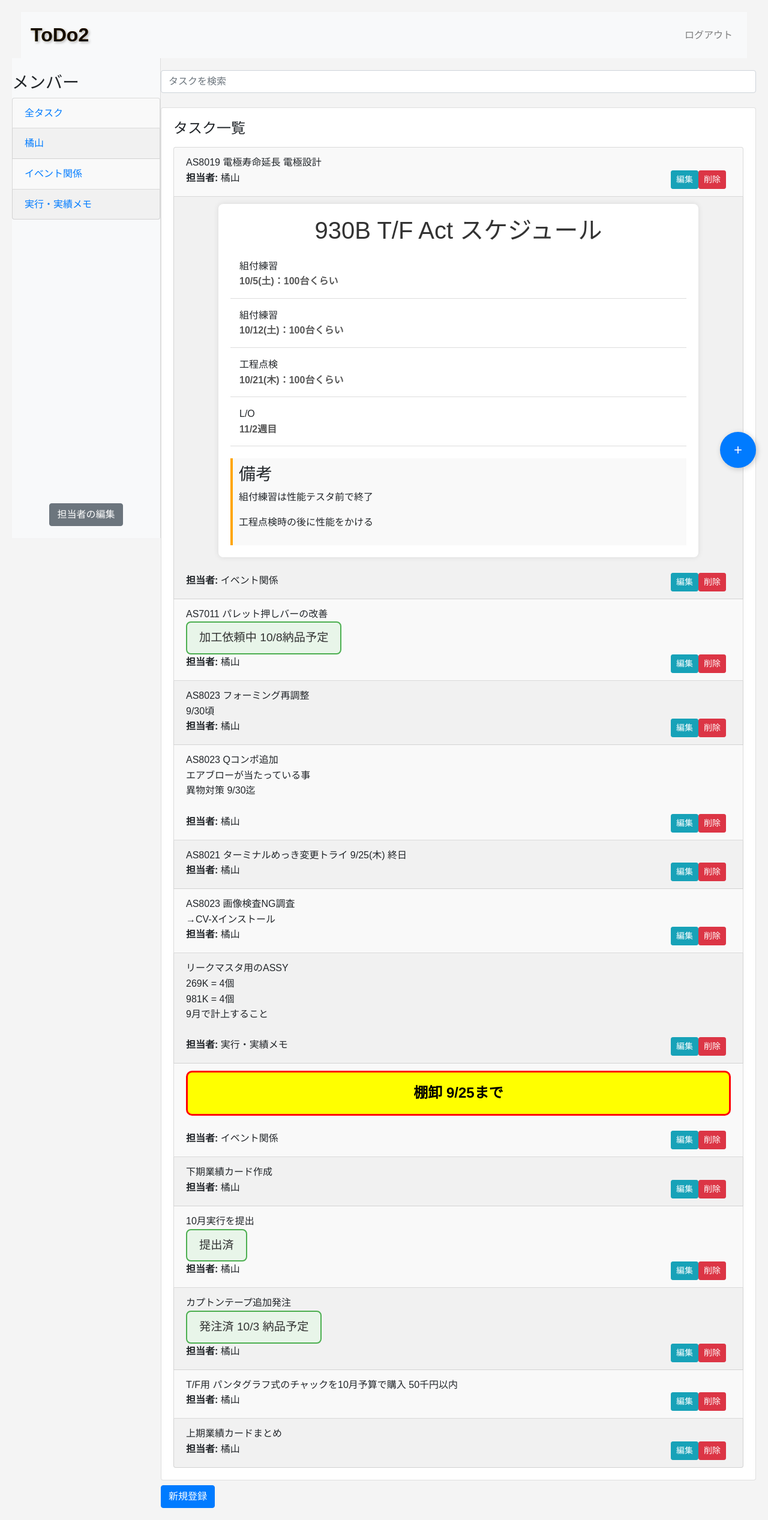
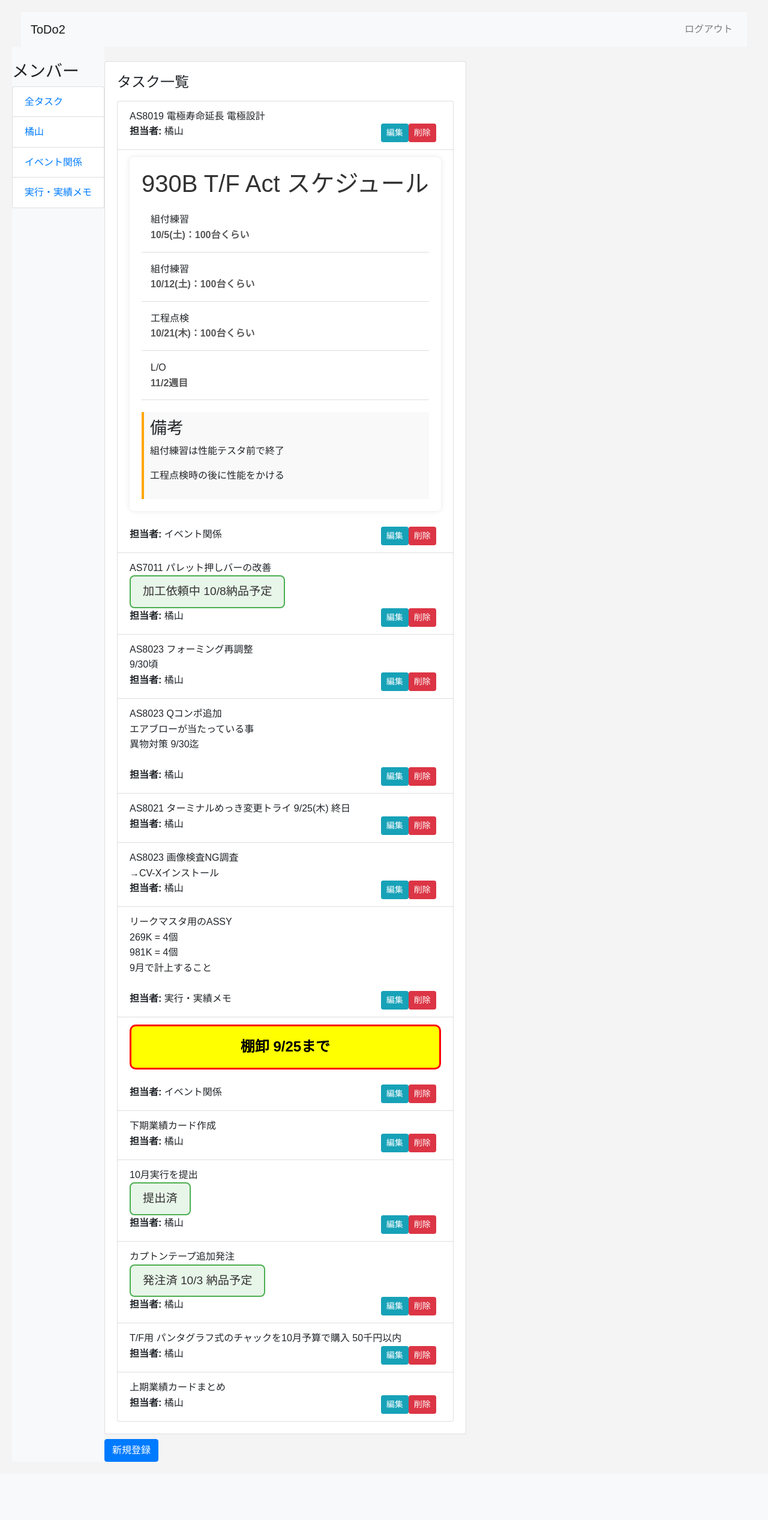
Before and after one commit to miatamikan/ToDo2, a Flask app: page / in a window 1280 px wide. Shown: the whole page at 60% size. After the commit the page ends 2437 px from the top, so only its background shows below. Run offline with Flask 3, Linux system fonts and the light colour scheme; the visitor is signed in with stand-in values (Sample User, id 1); data comes from the database, SQL or seed files in the repository; parts of the project's set-up code (start-up, migrations or seed data) failed here and were passed over; some libraries are stand-ins or nearby versions.

Commit message:
Update index.html

```diff
--- a/templates/index.html
+++ b/templates/index.html
@@ -4,84 +4,22 @@
     <meta charset="UTF-8">
     <title>ToDoリスト</title>
     <meta name="robots" content="noindex">
-    <!-- BootstrapとjQuery -->
     <link rel="stylesheet" href="https://stackpath.bootstrapcdn.com/bootstrap/4.5.0/css/bootstrap.min.css">
     <script src="https://code.jquery.com/jquery-3.6.0.min.js"></script>
-    <!-- Sortable.js -->
     <script src="{{ url_for('static', filename='js/Sortable.min.js') }}"></script>
-    <link href="https://fonts.googleapis.com/css2?family=Great+Vibes&display=swap" rel="stylesheet">
-    <style>
-        /* サイドバーとメインコンテンツの幅調整 */
-        .sidebar {
-            height: 100vh;
-            border-right: 1px solid #ddd;
-            width: 20%;
-            position: sticky;
-            top: 0;
-            float: left;
-        }
-        .main-content {
-            width: 80%;
-            float: left;
-            padding-top: 20px;
-        }
-        .sidebar-bottom-link {
-            position: absolute;
-            bottom: 20px;
-            width: 100%;
-            text-align: center;
-        }
-        /* タスク行の交互色付け */
-        .list-group-item:nth-child(odd) {
-            background-color: #f9f9f9;
-        }
-        .list-group-item:nth-child(even) {
-            background-color: #f1f1f1;
-        }
-        /* フローティングアクションボタン */
-        .floating-button {
-            position: fixed;
-            bottom: 20px;
-            right: 20px;
-            border-radius: 50%;
-            width: 60px;
-            height: 60px;
-            text-align: center;
-            font-size: 24px;
-            line-height: 60px;
-            background-color: #007bff;
-            color: white;
-            box-shadow: 2px 2px 10px rgba(0, 0, 0, 0.2);
-        }
-        /* フォントスタイル */
-        .navbar-brand {
-            font-family: 'Quicksand', sans-serif;
-            font-size: 2em;
-            font-weight: bold;
-            background: linear-gradient(45deg, #f4d03f, #e67e22);
-            -webkit-background-clip: text;
-            color: transparent;
-            text-shadow: 2px 2px 4px rgba(0, 0, 0, 0.3);
-        }
-    </style>
 </head>
 <body>
 <div class="container-fluid">
-    <!-- ヘッダー -->
     <nav class="navbar navbar-expand-lg navbar-light bg-light">
         <a class="navbar-brand" href="#">ToDo2</a>
-        <div class="collapse navbar-collapse">
-            <ul class="navbar-nav ml-auto">
-                <li class="nav-item">
-                    <a class="nav-link" href="/logout">ログアウト</a>
-                </li>
-            </ul>
-        </div>
+        <ul class="navbar-nav ml-auto">
+            <li class="nav-item">
+                <a class="nav-link" href="/logout">ログアウト</a>
+            </li>
+        </ul>
     </nav>
 
-    <!-- コンテンツ -->
     <div class="row">
-        <!-- サイドバー -->
         <div class="sidebar bg-light">
             <h3 class="mt-4">メンバー</h3>
             <ul id="person-list" class="list-group">
@@ -94,63 +32,28 @@
                 </li>
                 {% endfor %}
             </ul>
-            <div class="sidebar-bottom-link">
-                <a href="/edit_person" class="btn btn-secondary">担当者の編集</a>
-            </div>
         </div>
 
-        <!-- メインコンテンツ -->
         <div class="main-content">
-            <!-- 検索窓 -->
-            <label for="task-search" class="sr-only">タスクを検索</label>
-            <input type="text" id="task-search" class="form-control mb-3" placeholder="タスクを検索">
-
             <div id="main-content" class="mt-4">
-                <!-- デフォルトの全タスク一覧をここにロードします -->
                 <script>
                     $(document).ready(function() {
-                        loadContent('/all_tasks');  // 初期表示で全タスクを表示
+                        loadContent('/all_tasks');
                     });
                 </script>
             </div>
-            <!-- タスク追加ボタン -->
-            <div class="mt-2">
-                <a href="/add" class="btn btn-primary">新規登録</a>
-            </div>
+            <a href="/add" class="btn btn-primary mt-2">新規登録</a>
         </div>
     </div>
 </div>
 
-<!-- フローティングアクションボタン -->
-<a href="/add" class="floating-button">+</a>
-
-<!-- 担当者リストとコンテンツをロードするためのJavaScript -->
 <script>
-    // コンテンツをロードする関数（担当者名もタイトルに表示）
     function loadContent(url) {
         $.get(url, function(data) {
             $("#main-content").html(data);
-
-            // タイトルを更新する（サーバーから動的に渡されたタイトルを表示）
-            let newTitle = $("#task-title").text();
-            document.title = newTitle;
         });
     }
 
-    // 検索機能
-    document.getElementById('task-search').addEventListener('input', function() {
-        let filter = this.value.toLowerCase();
-        let tasks = document.querySelectorAll('#task-list li');
-        tasks.forEach(task => {
-            if (task.textContent.toLowerCase().includes(filter)) {
-                task.style.display = '';
-            } else {
-                task.style.display = 'none';
-            }
-        });
-    });
-
-    // サイドバーの担当者リストをソート可能に
     var personList = document.getElementById('person-list');
     new Sortable(personList, {
         animation: 150,
@@ -160,17 +63,9 @@
                 method: 'POST',
                 headers: {
                     'Content-Type': 'application/json',
-
                 },
                 body: JSON.stringify({person_order: people})
-            }).then(response => {
-                if (!response.ok) {
-                    throw new Error('Failed to update person order');
-                }
-                return response.json();
-            })
-            .then(data => console.log(data))
-            .catch(error => alert('担当者の順序更新に失敗しました: ' + error.message));
+            });
         }
     });
 </script>
```
